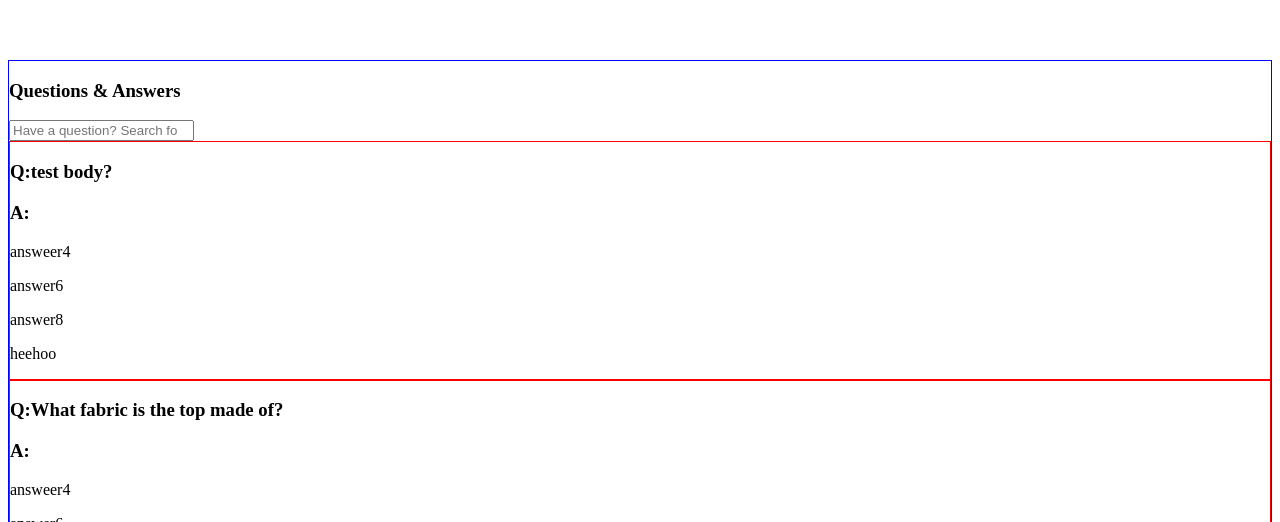
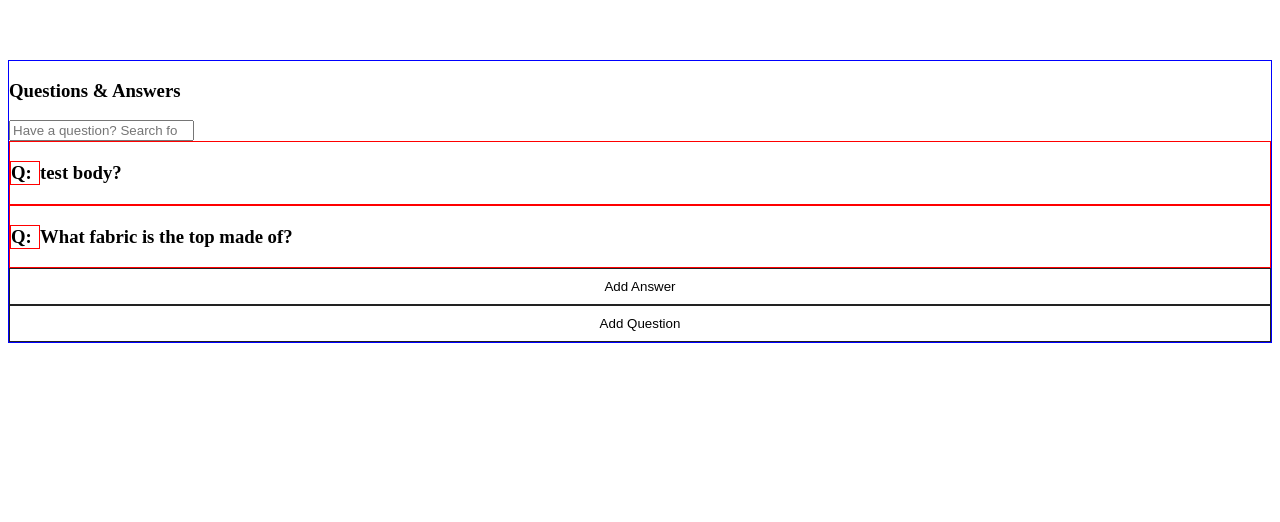
Before and after one commit to cloudcollective/FEC, a React app: page / in a window 1280 px wide. Shown: the part 278-800 px from the top of the page. Built offline with nearby package versions, Linux system fonts and the light colour scheme; no server answers; the HTML template or start-up script is replaced by a standard one.

Commit message:
Refactor to separate question and answer into own component

```diff
--- a/client/src/qa/components/QuestionEntry.jsx
+++ b/client/src/qa/components/QuestionEntry.jsx
@@ -1,22 +1,23 @@
-import React, { useState } from 'react';
-
-const QuestionEntry = ({question, answers}) => (
-  <div style={divStyle}>
-    <div>
-      <h3>
-        Q:
-        {question.question_body}
-      </h3>
-      <h3>A: </h3>
-      {answers.map((answer) => (
-        <p key={answer.answer_id}>{answer.body}</p>
-      ))}
-    </div>
-  </div>
-);
+import React from 'react';
+import styled from 'styled-components';
 
 const divStyle = {
   border: '1px solid red',
 };
 
+const QuestionEntry = ({ question }) => (
+  <div style={divStyle}>
+    <h3>
+      <StyledSpan>Q:</StyledSpan>
+      <span>{question.question_body}</span>
+    </h3>
+  </div>
+);
+
+const StyledSpan = styled.div`
+  width: 1.5em;
+  display: inline-block;
+  border: 1px solid red;
+`;
+
 export default QuestionEntry;
```
Also changed, not shown: client/src/qa/components/AnswerEntry.jsx (added, +21 -0 lines).
